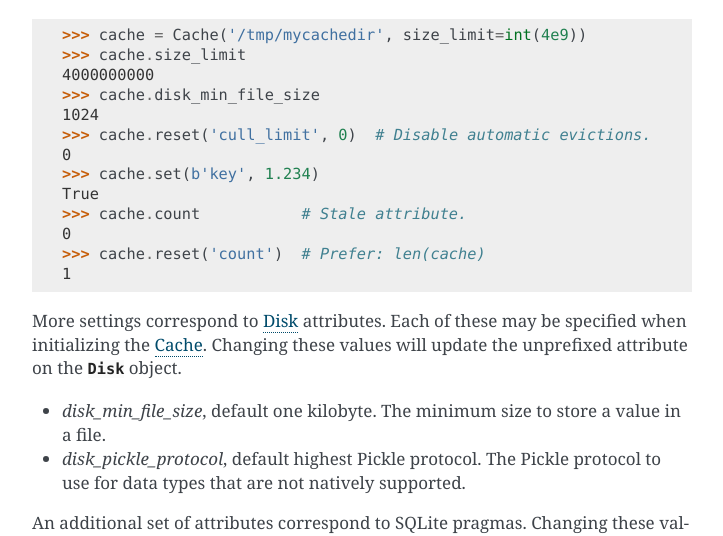
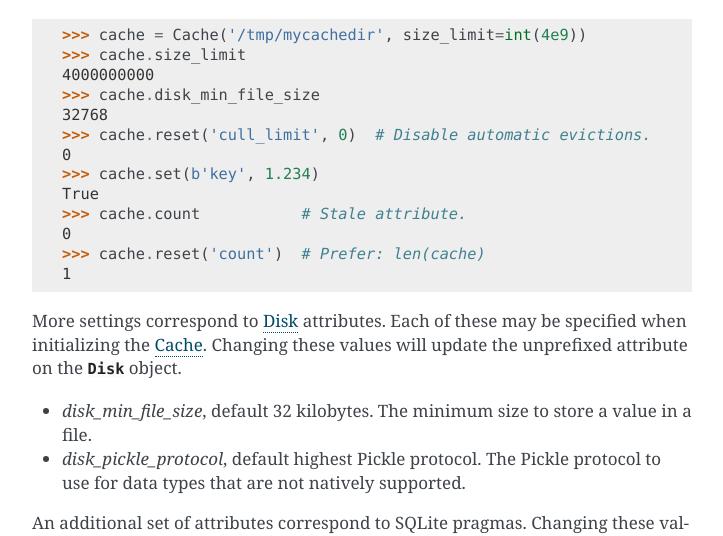
Before and after one commit to grantjenks/python-diskcache, a Sphinx documentation site: the page built from docs/tutorial.rst, in a window 1280 px wide and 900 px high, scrolled down 10211 px. Shown: the part 154-690 px from the top of the window, without its empty margins (388-1111 px from the left). Built offline with Sphinx 7.4.7, drawn with Linux system fonts in a browser that asks for light colours.

Commit message:
Update disk_min_file_size in docs to 32 kb

```diff
--- a/docs/api.rst
+++ b/docs/api.rst
@@ -58,7 +58,7 @@ Read the :ref:`Settings tutorial <tutorial-settings>` for details.
      pragma.
    * `sqlite_synchronous` (int) default 1, "NORMAL" - SQLite synchronous
      pragma.
-   * `disk_min_file_size` (int, in bytes) default one kilobyte - values with
+   * `disk_min_file_size` (int, in bytes) default 32 kilobytes - values with
      greater size are stored in files.
    * `disk_pickle_protocol` (int) default highest Pickle protocol - the Pickle
      protocol to use for data types that are not natively supported.
--- a/docs/tutorial.rst
+++ b/docs/tutorial.rst
@@ -529,7 +529,7 @@ are updated lazily. Prefer idioms like :meth:`len
     >>> cache.size_limit
     4000000000
     >>> cache.disk_min_file_size
-    1024
+    32768
     >>> cache.reset('cull_limit', 0)  # Disable automatic evictions.
     0
     >>> cache.set(b'key', 1.234)
@@ -544,7 +544,7 @@ these may be specified when initializing the :ref:`Cache
 <tutorial-cache>`. Changing these values will update the unprefixed attribute
 on the :class:`Disk <diskcache.Disk>` object.
 
-* `disk_min_file_size`, default one kilobyte. The minimum size to store a value
+* `disk_min_file_size`, default 32 kilobytes. The minimum size to store a value
   in a file.
 * `disk_pickle_protocol`, default highest Pickle protocol. The Pickle protocol
   to use for data types that are not natively supported.
```
